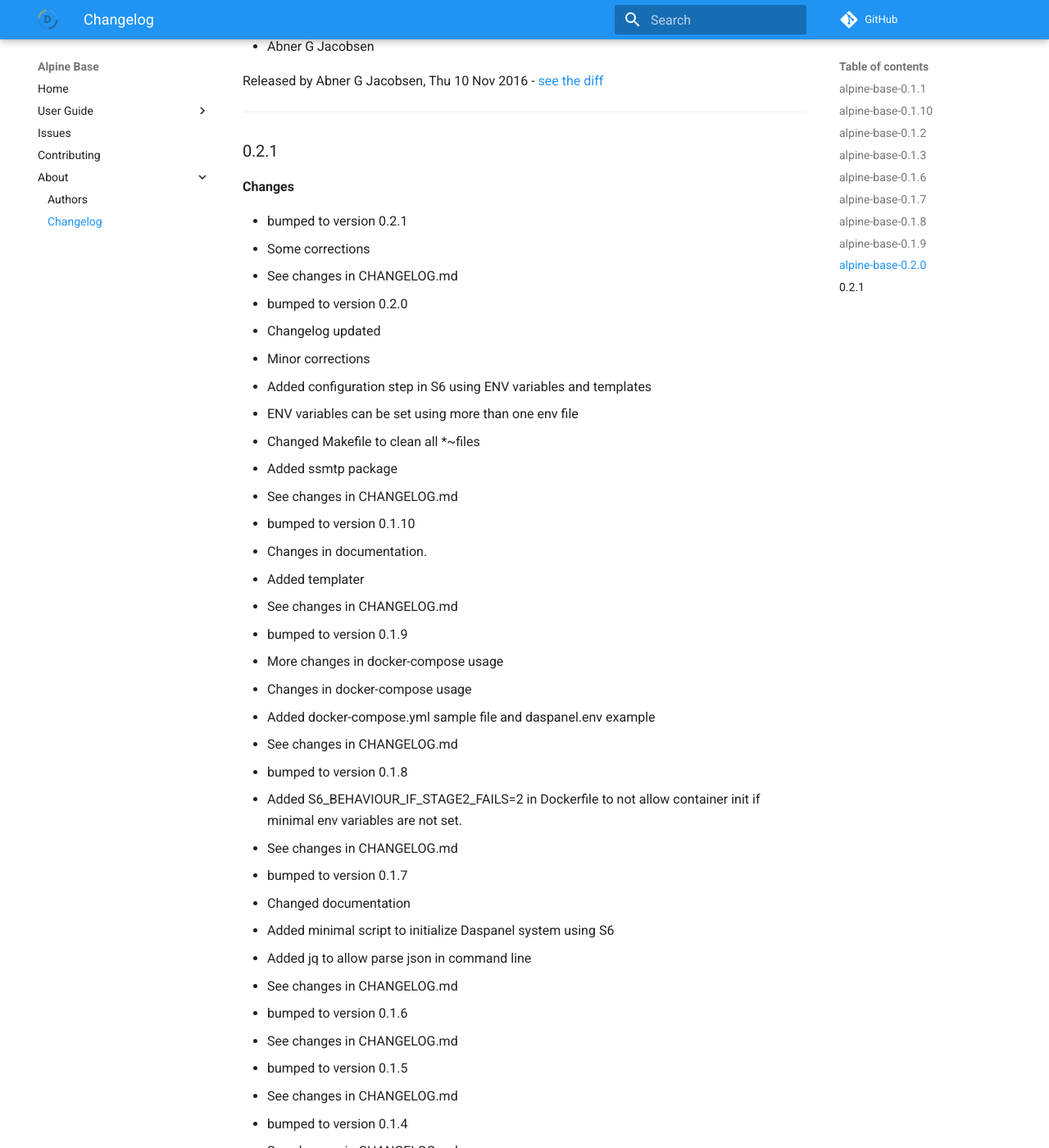
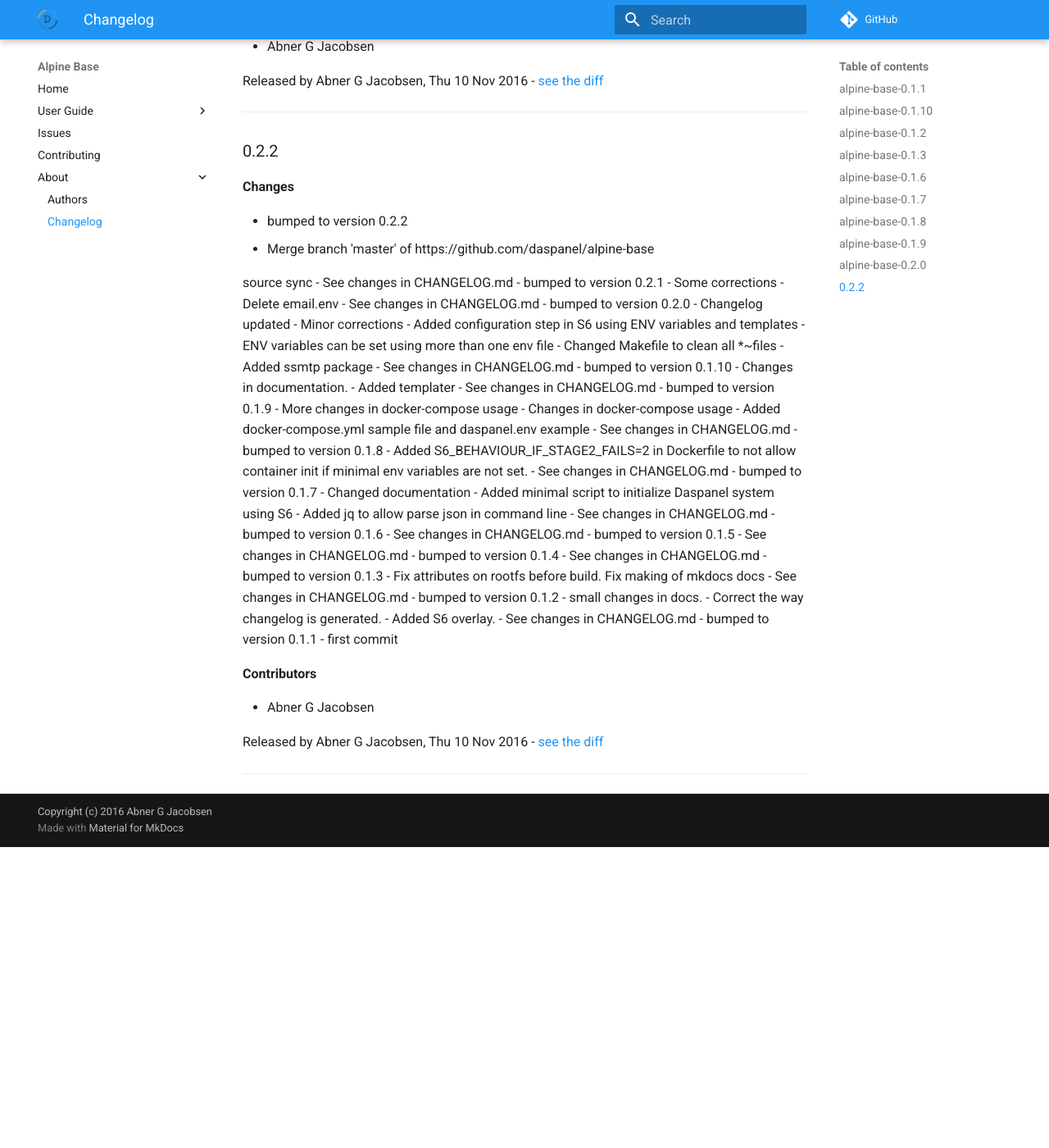
Before and after one commit to SIXwishlist/alpine-base, an MkDocs documentation site: the page built from docs/changelog.md, in a window 1280 px wide and 1400 px high, scrolled down 4616 px. Shown: the whole window at 82% size. Built offline with MkDocs 1.6.1 and Material for MkDocs 9.7.7, drawn with Linux system fonts in a browser that asks for light colours; comment, search, counter and statistics services are not loaded; old or Windows-style settings are respelled for this version of MkDocs; after the commit the page ends 5649 px from its top, so only the background shows below that; some of the changed text lies outside the part shown.

Commit message:
See changes in CHANGELOG.md

```diff
--- a/docs/changelog.md
+++ b/docs/changelog.md
@@ -172,11 +172,17 @@
 [see the diff](https://github.com/admindaspanel/alpine-base/compare/...#diff)
 ______________
 
-### 0.2.1
+### 0.2.2
 __Changes__
 
+- bumped to version 0.2.2
+- Merge branch 'master' of https://github.com/daspanel/alpine-base
+
+  source sync
+- See changes in CHANGELOG.md
 - bumped to version 0.2.1
 - Some corrections
+- Delete email.env
 - See changes in CHANGELOG.md
 - bumped to version 0.2.0
 - Changelog updated
@@ -225,5 +231,5 @@
 - Abner G Jacobsen
 
 Released by Abner G Jacobsen, Thu 10 Nov 2016 -
-[see the diff](https://github.com/admindaspanel/alpine-base/compare/e794b6646b6fd8f677c0a36af19d72e14f6311cc...0.2.1#diff)
+[see the diff](https://github.com/admindaspanel/alpine-base/compare/e794b6646b6fd8f677c0a36af19d72e14f6311cc...0.2.2#diff)
 ______________
```
Also changed, not shown: CHANGELOG.md (+8 -2 lines).
